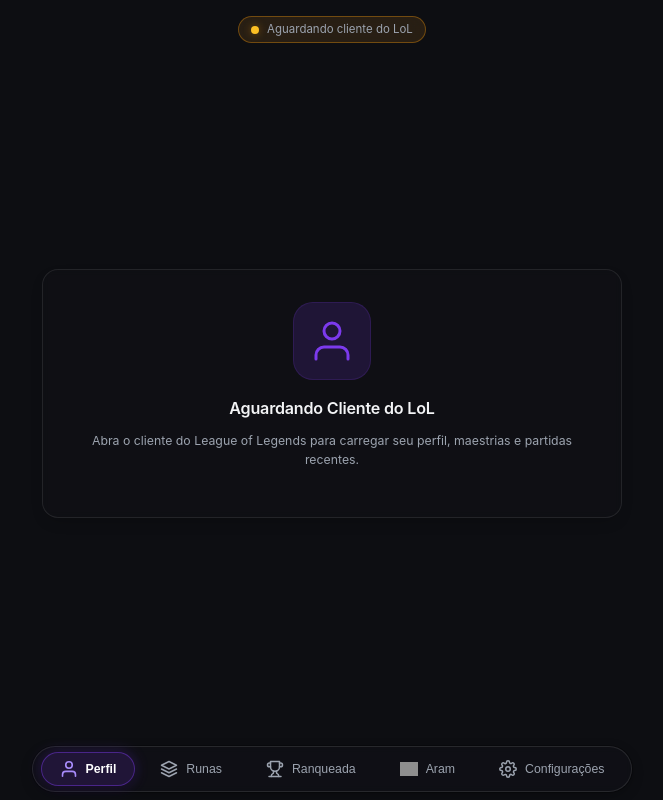
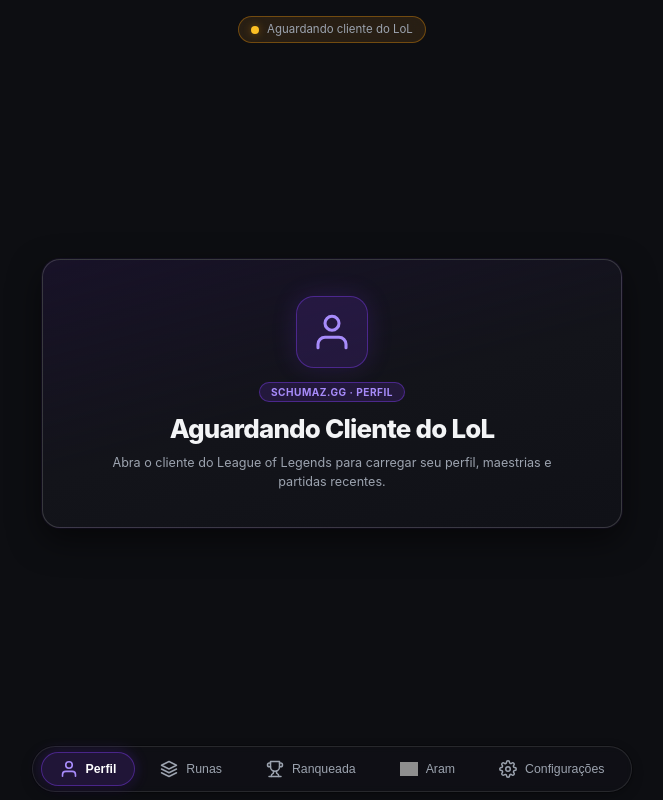
Before and after one commit to schumaz/schumaz.gg, a React (Vite) app: page / in a window 1280 px wide. Shown: the whole page, without its empty margins (308-971 px from the left). Built offline with nearby package versions, Linux system fonts and the light colour scheme; grey boxes are pictures that could not be loaded.

Commit message:
refactor(ui): unify color, surface, and branding across waiting islands

```diff
--- a/src/App.css
+++ b/src/App.css
@@ -1248,7 +1248,7 @@ img {
   font-family: monospace;
 }
 
-/* Idle / Waiting State Card */
+/* Idle / Waiting State Card (Unified Color & Branding) */
 .idle-state-container {
   flex: 1;
   min-height: 0;
@@ -1263,18 +1263,76 @@ img {
   max-width: 580px;
   width: 100%;
   text-align: center;
-  padding: 32px 24px;
+  padding: 36px 28px;
   margin-bottom: 0;
+  display: flex;
+  flex-direction: column;
+  align-items: center;
+  background: linear-gradient(
+    165deg,
+    rgba(124, 58, 237, 0.1) 0%,
+    var(--bg-card) 52%,
+    #101117 100%
+  );
+  border: 1px solid var(--border-highlight);
+  border-radius: 18px;
+  box-shadow: 0 12px 32px rgba(0, 0, 0, 0.52), 0 0 0 1px rgba(124, 58, 237, 0.08);
+}
+
+.idle-card:hover {
+  border-color: var(--border-highlight);
 }
 
 .idle-icon-box {
-  margin-bottom: 16px;
-  color: var(--accent-primary);
+  margin-bottom: 14px;
+  color: var(--accent-primary-hover);
   display: inline-flex;
+  align-items: center;
+  justify-content: center;
   padding: 14px;
   background-color: var(--accent-subtle);
-  border-radius: 20px;
-  border: 1px solid var(--accent-subtle);
+  border-radius: 18px;
+  border: 1px solid var(--accent-border);
+  box-shadow: 0 0 24px rgba(124, 58, 237, 0.18);
+}
+
+.idle-brand-pill {
+  display: inline-flex;
+  align-items: center;
+  padding: 4px 11px;
+  margin-bottom: 12px;
+  border-radius: 9999px;
+  font-size: 0.72rem;
+  font-weight: 700;
+  line-height: 1;
+  letter-spacing: 0.05em;
+  text-transform: uppercase;
+  background: var(--accent-subtle);
+  border: 1px solid var(--accent-border);
+  color: var(--accent-primary-hover);
+}
+
+.idle-card .idle-title {
+  margin: 0 0 10px 0;
+  font-size: clamp(1.5rem, 2.8vw, 1.85rem);
+  font-weight: 800;
+  line-height: 1.15;
+  letter-spacing: -0.03em;
+  color: var(--text-primary);
+}
+
+.idle-card .idle-desc {
+  margin: 0 auto;
+  max-width: 440px;
+  font-size: 0.9rem;
+  color: var(--text-secondary);
+  line-height: 1.5;
+}
+
+.idle-card .idle-alert {
+  width: 100%;
+  margin-top: 18px;
+  text-align: left;
 }
 
 .idle-actions {
@@ -2249,14 +2307,14 @@ img {
   z-index: 1;
 }
 
-[data-testid="view-profile"] .card {
+[data-testid="view-profile"] .card:not(.idle-card) {
   border-radius: 16px;
   overflow: hidden;
   isolation: isolate;
   box-shadow: 0 6px 16px -6px rgba(0, 0, 0, 0.28);
 }
 
-[data-testid="view-profile"] .card,
+[data-testid="view-profile"] .card:not(.idle-card),
 .container.profile-active .floating-dock {
   backdrop-filter: blur(var(--profile-ui-blur, 16px));
   -webkit-backdrop-filter: blur(var(--profile-ui-blur, 16px));
@@ -2265,10 +2323,6 @@ img {
 .container.profile-active .floating-dock {
   background: rgba(19, 20, 26, 0.44);
   box-shadow: 0 4px 14px -2px rgba(0, 0, 0, 0.32), 0 0 0 1px rgba(0, 0, 0, 0.28);
-}
-
-[data-testid="view-profile"] .idle-card {
-  background: rgba(19, 20, 26, 0.38);
 }
 
 .profile-hero-card {
--- a/src/components/IdleState.tsx
+++ b/src/components/IdleState.tsx
@@ -1,4 +1,42 @@
+import { ReactNode } from "react";
 import { SummonerInfo } from "../types";
+
+interface IdleIslandProps {
+  badge?: string;
+  title: string;
+  description: string;
+  icon: ReactNode;
+  errorMsg?: string | null;
+  testId?: string;
+}
+
+export function IdleIsland({
+  badge,
+  title,
+  description,
+  icon,
+  errorMsg,
+  testId,
+}: IdleIslandProps) {
+  return (
+    <div className="idle-state-container" data-testid={testId}>
+      <section className="card idle-card">
+        <div className="idle-icon-box" aria-hidden="true">
+          {icon}
+        </div>
+        {badge && <span className="idle-brand-pill">{badge}</span>}
+        <h2 className="idle-title">{title}</h2>
+        <p className="card-desc idle-desc">{description}</p>
+
+        {errorMsg && (
+          <div className="alert alert-error idle-alert" role="alert">
+            <strong>Erro: </strong> {errorMsg}
+          </div>
+        )}
+      </section>
+    </div>
+  );
+}
 
 interface IdleStateProps {
   summoner: SummonerInfo | null;
@@ -7,26 +45,27 @@ interface IdleStateProps {
 
 export function IdleState({ summoner: _summoner, errorMsg }: IdleStateProps) {
   return (
-    <div className="idle-state-container">
-      <section className="card idle-card">
-        <div className="idle-icon-box">
-          <svg viewBox="0 0 24 24" width="48" height="48" fill="none" stroke="currentColor" strokeWidth="1.5">
-            <polygon points="12 2 2 7 12 12 22 7 12 2" />
-            <polyline points="2 17 12 22 22 17" />
-            <polyline points="2 12 12 17 22 12" />
-          </svg>
-        </div>
-        <h2>Aguardando Seleção de Campeões</h2>
-        <p className="card-desc">
-          Selecione ou confirme um campeão no LoL para carregar runas, feitiços e itens automaticamente.
-        </p>
-
-        {errorMsg && (
-          <div className="alert alert-error" role="alert">
-            <strong>Erro: </strong> {errorMsg}
-          </div>
-        )}
-      </section>
-    </div>
+    <IdleIsland
+      badge="schumaz.gg · Runas"
+      title="Aguardando Seleção de Campeões"
+      description="Selecione ou confirme um campeão no LoL para carregar runas, feitiços e itens automaticamente."
+      errorMsg={errorMsg}
+      icon={
+        <svg
+          viewBox="0 0 24 24"
+          width="42"
+          height="42"
+          fill="none"
+          stroke="currentColor"
+          strokeWidth="1.75"
+          strokeLinecap="round"
+          strokeLinejoin="round"
+        >
+          <polygon points="12 2 2 7 12 12 22 7 12 2" />
+          <polyline points="2 17 12 22 22 17" />
+          <polyline points="2 12 12 17 22 12" />
+        </svg>
+      }
+    />
   );
 }
--- a/src/components/ProfileTab.tsx
+++ b/src/components/ProfileTab.tsx
@@ -1,6 +1,7 @@
 import { CSSProperties, useMemo, useState } from "react";
 import { PlayerProfile, RecentMatchInfo, SummonerInfo } from "../types";
 import { profileBlurPercentToPx } from "../hooks/usePreferences";
+import { IdleIsland } from "./IdleState";
 
 interface ProfileTabProps {
   summoner: SummonerInfo | null;
@@ -200,58 +201,50 @@ export function ProfileTab({
       style={{ "--profile-ui-blur": `${profileUiBlurPx}px` } as CSSProperties}
     >
       {!summoner ? (
-        <div className="idle-state-container" data-testid="profile-waiting-client">
-          <section className="card idle-card" style={glassBlurStyle}>
-            <div className="idle-icon-box">
+        <IdleIsland
+          testId="profile-waiting-client"
+          badge="schumaz.gg · Perfil"
+          title="Aguardando Cliente do LoL"
+          description="Abra o cliente do League of Legends para carregar seu perfil, maestrias e partidas recentes."
+          errorMsg={errorMsg}
+          icon={
             <svg
               viewBox="0 0 24 24"
-                width="48"
-                height="48"
+              width="42"
+              height="42"
               fill="none"
               stroke="currentColor"
-                strokeWidth="1.5"
+              strokeWidth="1.75"
               strokeLinecap="round"
               strokeLinejoin="round"
             >
               <path d="M20 21v-2a4 4 0 0 0-4-4H8a4 4 0 0 0-4 4v2" />
               <circle cx="12" cy="7" r="4" />
             </svg>
-            </div>
-            <h2>Aguardando Cliente do LoL</h2>
-            <p className="card-desc">
-              Abra o cliente do League of Legends para carregar seu perfil, maestrias e partidas recentes.
-            </p>
-            {errorMsg && (
-              <div className="alert alert-error" role="alert">
-                <strong>Erro: </strong> {errorMsg}
-              </div>
-            )}
-          </section>
-        </div>
+          }
+        />
       ) : loading && !profile ? (
-        <div className="idle-state-container" data-testid="profile-loading">
-          <section className="card idle-card" style={glassBlurStyle}>
-            <div className="idle-icon-box">
+        <IdleIsland
+          testId="profile-loading"
+          badge="schumaz.gg · Perfil"
+          title="Carregando Perfil"
+          description="Obtendo ícone, nível, wallpaper do perfil, maestrias e histórico recente..."
+          icon={
             <svg
               viewBox="0 0 24 24"
-                width="44"
-                height="44"
+              width="42"
+              height="42"
               fill="none"
               stroke="currentColor"
-                strokeWidth="1.5"
+              strokeWidth="1.75"
               strokeLinecap="round"
               strokeLinejoin="round"
             >
               <path d="M20 21v-2a4 4 0 0 0-4-4H8a4 4 0 0 0-4 4v2" />
               <circle cx="12" cy="7" r="4" />
             </svg>
-            </div>
-            <h2>Carregando Perfil</h2>
-            <p className="card-desc">
-              Obtendo ícone, nível, wallpaper do perfil, maestrias e histórico recente...
-            </p>
-          </section>
-        </div>
+          }
+        />
       ) : (
         <div className="profile-layout" data-testid="profile-loaded">
           {/* Top Profile Hero Card */}
```
Also changed, not shown: 2 other files (tests, documents, lock files or other folders). Lines whose indentation alone changed are shown as unchanged.
